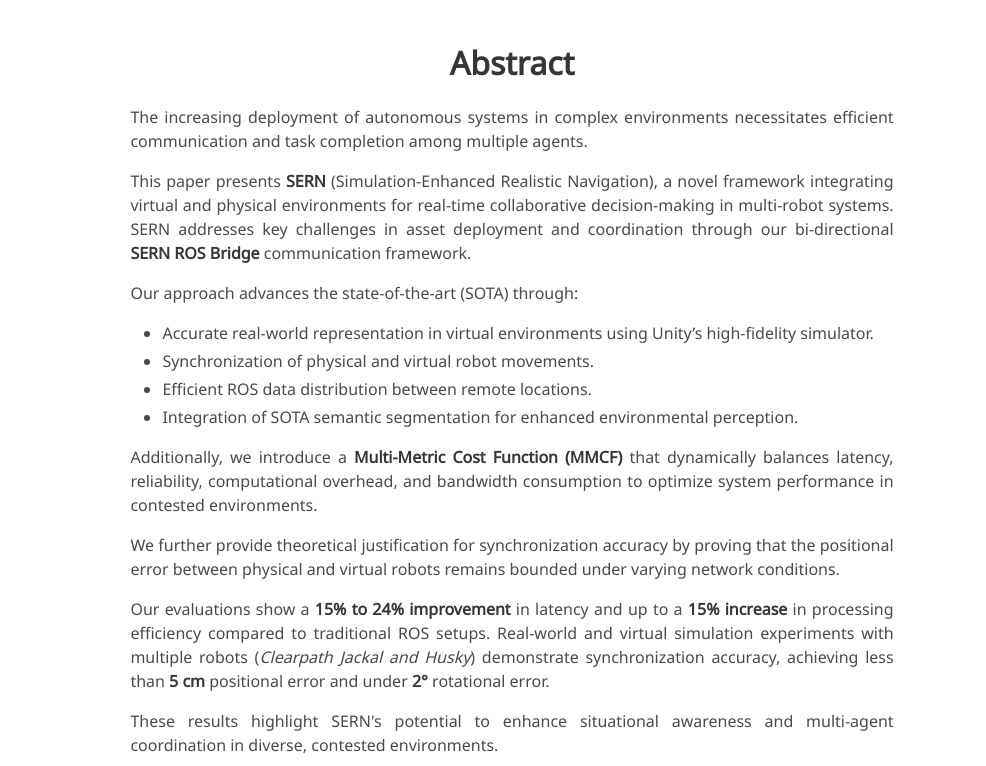
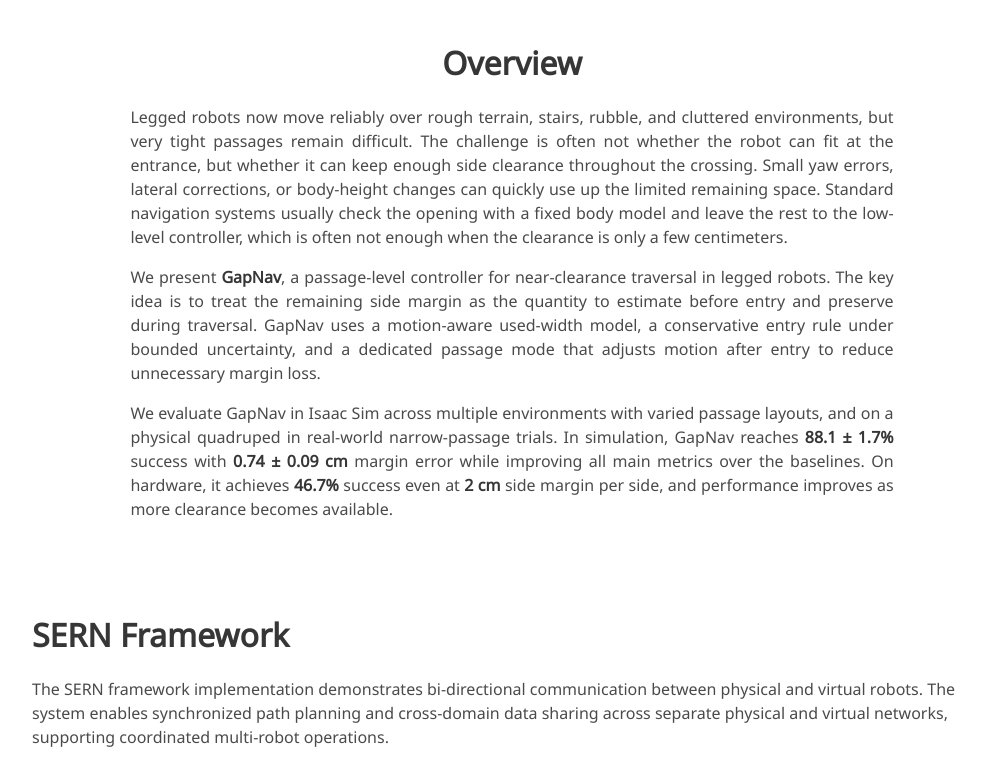
Before and after one commit to pralgomathic/gapnav, a plain HTML site: page index.html in a window 1280 px wide. Shown: the part 602-1368 px from the top of the page, without its empty margins (128-1114 px from the left). Drawn offline with nearby package versions, Linux system fonts and the light colour scheme; some icons are missing; a web font is replaced by a local one.

Commit message:
Update index.html

```diff
--- a/index.html
+++ b/index.html
@@ -242,49 +242,35 @@
     <!-- Abstract. -->
     <div class="columns is-centered has-text-centered">
       <div class="column is-four-fifths">
-        <h2 class="title is-3">Abstract</h2>
+        <h2 class="title is-3">Overview</h2>
         <div class="content has-text-justified">
        <p>
-            The increasing deployment of autonomous systems in complex environments
-            necessitates efficient communication and task completion among multiple agents.
-          </p>
-          <p>
-            This paper presents <strong>SERN</strong> (Simulation-Enhanced Realistic Navigation),
-            a novel framework integrating virtual and physical environments for real-time
-            collaborative decision-making in multi-robot systems. SERN addresses key challenges
-            in asset deployment and coordination through our bi-directional
-            <strong>SERN ROS Bridge</strong> communication framework.
-          </p>
-          <p>
-            Our approach advances the state-of-the-art (SOTA) through:
-            <ul>
-              <li>Accurate real-world representation in virtual environments using Unity’s high-fidelity simulator.</li>
-              <li>Synchronization of physical and virtual robot movements.</li>
-              <li>Efficient ROS data distribution between remote locations.</li>
-              <li>Integration of SOTA semantic segmentation for enhanced environmental perception.</li>
-            </ul>
-          </p>
-          <p>
-            Additionally, we introduce a <strong>Multi-Metric Cost Function (MMCF)</strong> that dynamically balances
-            latency, reliability, computational overhead, and bandwidth consumption to optimize
-            system performance in contested environments.
-          </p>
-          <p>
-            We further provide theoretical justification for synchronization accuracy by proving
-            that the positional error between physical and virtual robots remains bounded under
-            varying network conditions.
-          </p>
-          <p>
-            Our evaluations show a <strong>15% to 24% improvement</strong> in latency and up to a
-            <strong>15% increase</strong> in processing efficiency compared to traditional ROS setups.
-            Real-world and virtual simulation experiments with multiple robots
-            (<em>Clearpath Jackal and Husky</em>) demonstrate synchronization accuracy, achieving
-            less than <strong>5 cm</strong> positional error and under <strong>2°</strong> rotational error.
-          </p>
-          <p>
-            These results highlight SERN's potential to enhance situational awareness and
-            multi-agent coordination in diverse, contested environments.
-          </p>
+    Legged robots now move reliably over rough terrain, stairs, rubble, and cluttered environments,
+    but very tight passages remain difficult. The challenge is often not whether the robot can fit
+    at the entrance, but whether it can keep enough side clearance throughout the crossing. Small yaw
+    errors, lateral corrections, or body-height changes can quickly use up the limited remaining
+    space. Standard navigation systems usually check the opening with a fixed body model and leave
+    the rest to the low-level controller, which is often not enough when the clearance is only a few
+    centimeters.
+  </p>
+
+  <p>
+    We present <strong>GapNav</strong>, a passage-level controller for near-clearance traversal in
+    legged robots. The key idea is to treat the remaining side margin as the quantity to estimate
+    before entry and preserve during traversal. GapNav uses a motion-aware used-width model, a
+    conservative entry rule under bounded uncertainty, and a dedicated passage mode that adjusts
+    motion after entry to reduce unnecessary margin loss.
+  </p>
+
+  <p>
+    We evaluate GapNav in Isaac Sim across multiple environments with varied passage layouts, and on
+    a physical quadruped in real-world narrow-passage trials. In simulation, GapNav reaches
+    <strong>88.1 &plusmn; 1.7%</strong> success with <strong>0.74 &plusmn; 0.09 cm</strong> margin
+    error while improving all main metrics over the baselines. On hardware, it achieves
+    <strong>46.7%</strong> success even at <strong>2 cm</strong> side margin per side, and performance
+    improves as more clearance becomes available.
+  </p>
+
 
         </div>
       </div>
@@ -292,7 +278,7 @@
     <!--/ Abstract. -->
 
    <!-- Paper video. -->
-<div class="columns is-centered has-text-centered">
+<!-- <div class="columns is-centered has-text-centered">
   <div class="column is-four-fifths">
     <h2 class="title is-3">Video</h2>
     <div class="publication-video">
@@ -304,7 +290,7 @@
        </iframe>
     </div>
   </div>
-</div>
+</div> -->
 <!--/ Paper video. -->
 
 </section>
@@ -327,7 +313,7 @@
   </div>
 </section>
 
-<section class="section" id="results">
+<!-- <section class="section" id="results">
   <div class="container is-max-desktop">
     <h2 class="title is-3">Results</h2>
     <div class="content">
@@ -339,7 +325,7 @@
       </figure>
     </div>
   </div>
-</section>
+</section> -->
 
 
 <section class="section" id="BibTeX">
```
